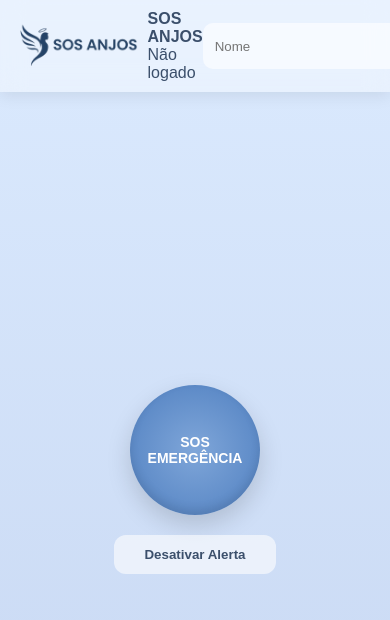
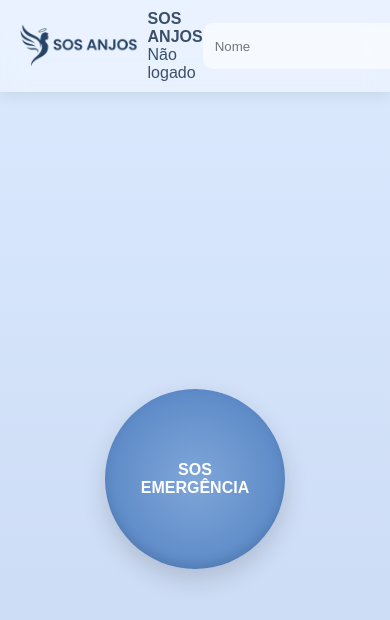
Before and after one commit to roither88/SOS-Anjo, a website: page index.html in a window 390 px wide. Shown: the top 620 px of the page. Drawn offline with Linux system fonts and the light colour scheme.

Commit message:
feat: atualizar o banco de dados e remover botão de desativar alerta da interface

```diff
--- a/index.html
+++ b/index.html
@@ -46,10 +46,6 @@
             SOS <br> EMERGÊNCIA
         </button>
 
-        <button id="btnDesativar">
-            Desativar Alerta
-        </button>
-
     </main>
 
     <script src="scr/js/main.js"></script>
--- a/scr/css/painel.css
+++ b/scr/css/painel.css
@@ -9,8 +9,8 @@
 
 /* BOTÃO EMERGÊNCIA */
 #btnEmergencia {
-    width: 200px;
-    height: 200px;
+    width: 280px;
+    height: 280px;
 
     border-radius: 50%;
     border: none;
@@ -40,41 +40,18 @@
 /* Tablet */
 @media (max-width: 1024px) {
     #btnEmergencia {
-        width: 160px;
-        height: 160px;
+        width: 220px;
+        height: 220px;
     }
 }
 
 /* Celular */
 @media (max-width: 768px) {
     #btnEmergencia {
-        width: 130px;
-        height: 130px;
-        font-size: 14px;
+        width: 180px;
+        height: 180px;
+        font-size: 16px;
     }
-}
-
-/* BOTÃO DESATIVAR */
-#btnDesativar {
-    margin-top: 20px;
-
-    padding: 12px 30px;
-
-    border-radius: 12px;
-    border: none;
-
-    background: rgba(255,255,255,0.6);
-    color: var(--texto);
-
-    font-weight: bold;
-    cursor: pointer;
-
-    transition: 0.3s;
-}
-
-#btnDesativar:hover {
-    background: var(--primaria);
-    color: #fff;
 }
 
 /* PAINEL DE ALERTAS */
--- a/scr/js/main.js
+++ b/scr/js/main.js
@@ -35,9 +35,8 @@ const cmbTelefone = document.getElementById("cmbTelefone");
 const cmbApiKey   = document.getElementById("cmbApiKey");
 
 // Botoes principais da tela inicial.
+// Botao de emergencia na tela inicial.
 const botao = document.getElementById("btnEmergencia");
-const desativarBotao = document.getElementById("btnDesativar");
-
 // Botao para salvar cadastro de usuario.
 const salvarBotao = document.getElementById("btnEntrar");
 const idUsuarioEditar = document.getElementById("idUsuarioEditar");
@@ -672,20 +671,6 @@ async function aoClicarSalvarUsuario() {
   }
 }
 
-// Handler do botao de desativar alerta.
-function aoClicarDesativar() {
-  registrarEventoAlerta(
-    "alerta_desativado",
-    usuarioLogado ? "Clique no botao desativar alerta." : "Desativacao sem usuario autenticado."
-  );
-
-  if (!exigirLogin()) {
-    return;
-  }
-
-  alert("Alerta desativado.");
-}
-
 // Handler do botao de login da navbar.
 async function aoClicarLogin() {
   try {
@@ -1040,10 +1025,6 @@ function registrarEventos() {
     salvarBotao.addEventListener("click", aoClicarSalvarUsuario);
   }
 
-  if (desativarBotao) {
-    desativarBotao.addEventListener("click", aoClicarDesativar);
-  }
-
   if (btnLogin) {
     btnLogin.addEventListener("click", aoClicarLogin);
   }
```
Also changed, not shown: 1 other file.
